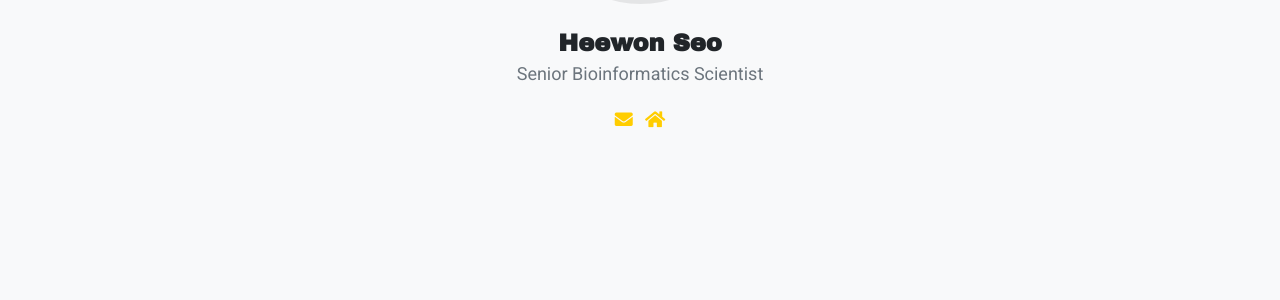
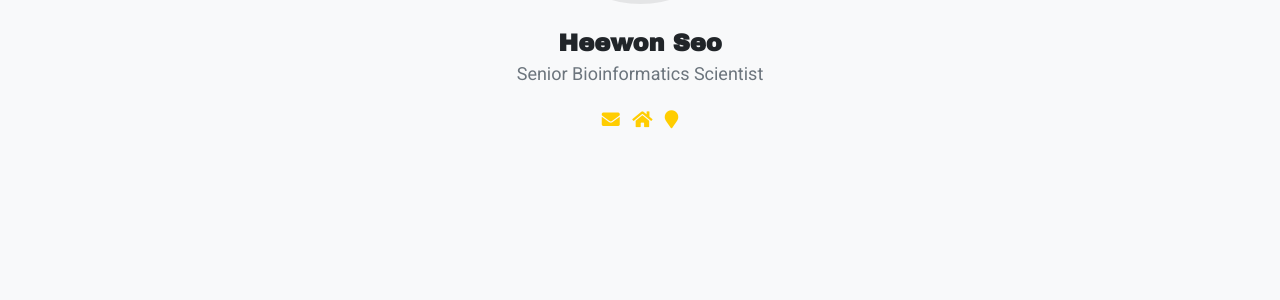
Before and after one commit to Snyder-Institute/BioinformaticsHub, a Jekyll site: the page built from about.html, in a window 1280 px wide and 900 px high, scrolled down 1315 px. Shown: the part 150-450 px from the top of the window. Built offline with Jekyll 4.4.1, drawn with Linux system fonts in a browser that asks for light colours.

Commit message:
Updated: office location

```diff
--- a/_data/sitetext.yml
+++ b/_data/sitetext.yml
@@ -41,6 +41,8 @@ en: &DEFAULT_EN
             icon: fas fa-envelope
           - url: https://www.lootpiz.com
             icon: fas fa-home
+          - url: assets/pdf/HSC1630.pdf
+            icon: fas fa-map-marker
 #         - url: https://linkedin.com
 #           icon: fab fa-linkedin-in
 
```
Also changed, not shown: 4 other files.
